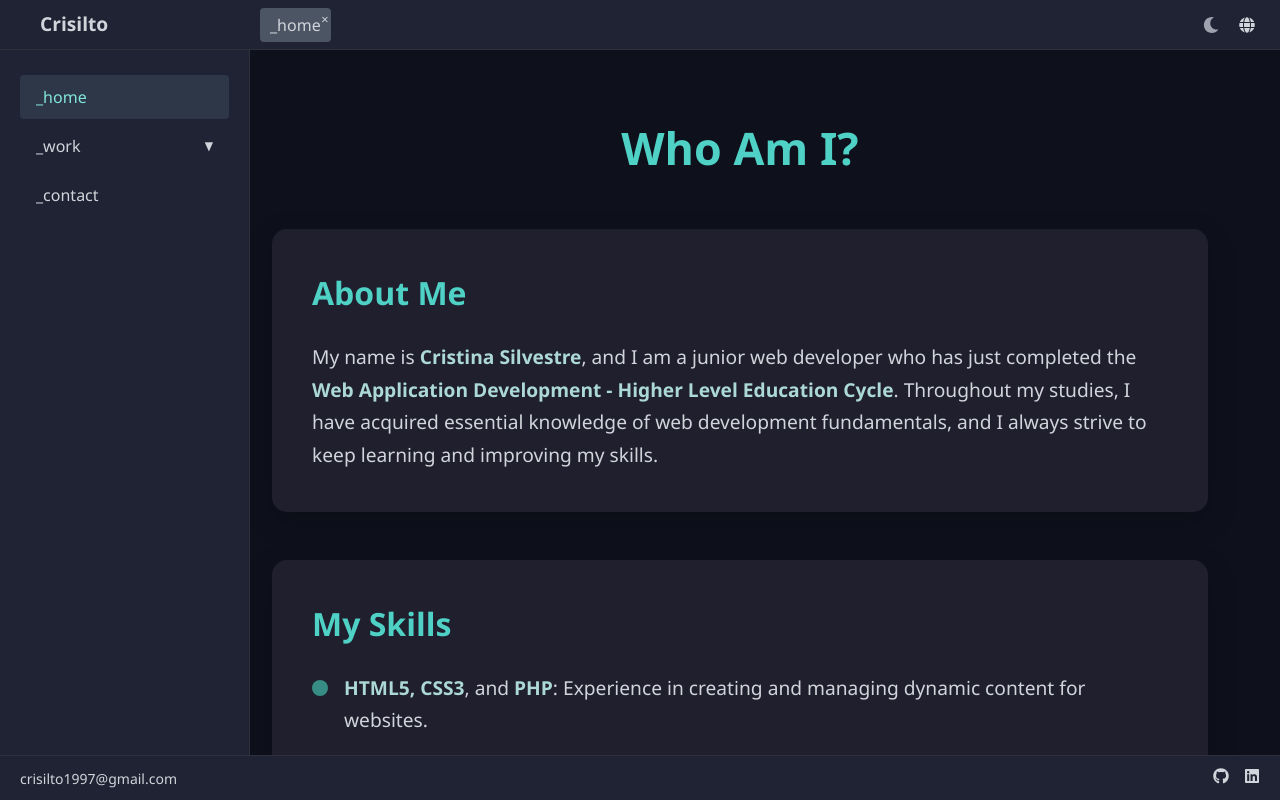
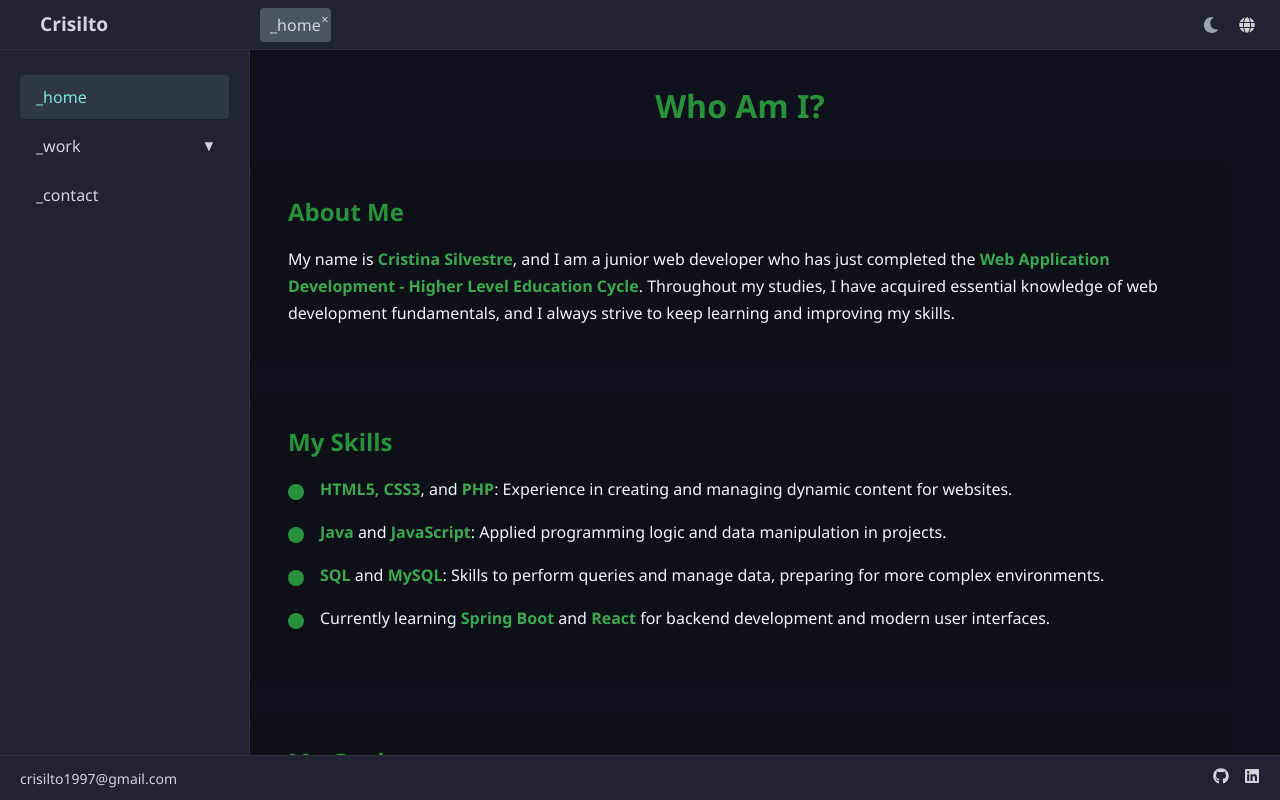
Before and after one commit to crisilto/portfolio, a React (Vite) app: page /bio in a window 1280 px wide. Built offline with nearby package versions, Linux system fonts and the light colour scheme.

Commit message:
Adding variables to CSS and including the first of them in the Bio.css file.

```diff
--- a/src/styles/Bio.css
+++ b/src/styles/Bio.css
@@ -1,29 +1,29 @@
 .bio-container {
-  padding: 4rem 2rem;
-  color: #d1d5db;
+  padding: var(--spacing-lg) var(--spacing-md);
+  color: var(--text-primary-color);
   max-width: 1000px;
   margin: 0 auto;
 }
 
 .bio-title {
-  font-size: 2.8rem;
+  font-size: var(--font-size-xxl);
   font-weight: bold;
-  color: #4fd1c5;
+  color: var(--accent-color);
   text-align: center;
-  margin-bottom: 3rem;
+  margin-bottom: var(--spacing-lg);
 }
 
 .bio-content {
   display: flex;
   flex-direction: column;
-  gap: 3rem;
+  gap: var(--spacing-lg);
 }
 
 .bio-section {
-  background-color: #1f1f2e;
-  padding: 2.5rem;
-  border-radius: 15px;
-  box-shadow: 0px 10px 30px rgba(0, 0, 0, 0.2);
+  background-color: var(--background-color);
+  padding: var(--spacing-lg);
+  border-radius: var(--border-radius);
+  box-shadow: var(--box-shadow-medium);
   position: relative;
   overflow: hidden;
   transition: transform 0.3s, box-shadow 0.3s;
@@ -31,25 +31,25 @@
 
 .bio-section:hover {
   transform: translateY(-10px);
-  box-shadow: 0px 20px 40px rgba(0, 0, 0, 0.3);
+  box-shadow: var(--box-shadow-dark);
 }
 
 .bio-section h3 {
-  font-size: 2rem;
-  color: #4fd1c5;
-  margin-bottom: 1.5rem;
+  font-size: var(--font-size-xl);
+  color: var(--accent-color);
+  margin-bottom: var(--spacing-md);
   position: relative;
 }
 
 .bio-section p,
 .bio-section ul {
-  font-size: 1.2rem;
+  font-size: var(--font-size-md);
   line-height: 1.7;
 }
 
 .bio-keyword {
   font-weight: bold;
-  color: #acd9d5;
+  color: var(--accent-hover-color);
 }
 
 .bio-section ul {
@@ -59,8 +59,8 @@
 
 .bio-section ul li {
   position: relative;
-  padding-left: 2rem;
-  margin-bottom: 1.5rem;
+  padding-left: var(--spacing-lg);
+  margin-bottom: var(--spacing-md);
 }
 
 .bio-section ul li::before {
@@ -70,20 +70,20 @@
   top: 0.5rem;
   width: 1rem;
   height: 1rem;
-  background-color: #378d84;
+  background-color: var(--accent-color);
   border-radius: 50%;
 }
 
 .download-cv-btn {
-  background-color: #4fd1c5;
-  color: #ffffff;
-  padding: 1rem 2rem;
-  border-radius: 10px;
+  background-color: var(--accent-color);
+  color: var(--text-primary-color);
+  padding: var(--spacing-md) var(--spacing-lg);
+  border-radius: var(--border-radius);
   text-align: center;
   text-decoration: none;
   font-weight: bold;
   transition: background-color 0.3s, transform 0.3s;
-  margin-top: 3rem;
+  margin-top: var(--spacing-lg);
   max-width: 200px;
   margin-left: auto;
   margin-right: auto;
@@ -91,19 +91,19 @@
 }
 
 .download-cv-btn:hover {
-  background-color: #4fd1c5;
+  background-color: var(--accent-hover-color);
   transform: translateY(-5px);
 }
 
 .hover-cats {
   position: relative;
-  color: #81e6d9;
+  color: var(--accent-color);
   cursor: pointer;
   transition: color 0.3s ease;
 }
 
 .hover-cats:hover {
-  color: #4fd1c5;
+  color: var(--accent-hover-color);
 }
 
 .hover-cats:hover::after {
@@ -117,8 +117,8 @@
   background-image: url('/pets.jpg');
   background-size: cover;
   background-position: center;
-  border-radius: 10px;
-  box-shadow: 0 4px 8px rgba(0, 0, 0, 0.3);
+  border-radius: var(--border-radius);
+  box-shadow: var(--box-shadow-light);
   opacity: 0;
   animation: fadeIn 0.5s forwards;
 }
@@ -136,29 +136,29 @@
 
 @media (max-width: 768px) {
   .bio-container {
-    padding: 2rem 1rem;
+    padding: var(--spacing-md) var(--spacing-sm);
   }
 
   .bio-title {
-    font-size: 2.2rem;
-    margin-bottom: 2rem;
+    font-size: var(--font-size-xl);
+    margin-bottom: var(--spacing-md);
   }
 
   .bio-section {
-    padding: 1.5rem;
+    padding: var(--spacing-md);
   }
 
   .bio-section h3 {
-    font-size: 1.8rem;
+    font-size: var(--font-size-lg);
   }
 
   .bio-section p,
   .bio-section ul {
-    font-size: 1.1rem;
+    font-size: var(--font-size-md);
   }
 
   .download-cv-btn {
-    font-size: 1rem;
-    padding: 0.8rem 1.5rem;
+    font-size: var(--font-size-md);
+    padding: var(--spacing-sm) var(--spacing-md);
   }
 }
--- a/src/styles/variables.css
+++ b/src/styles/variables.css
@@ -1,26 +1,73 @@
 :root {
-  --bg-color: #0d1117;
-  --section-bg-color: #161b22;
-  --text-color: #c9d1d9;
-  --muted-text-color: #8b949e;
-  --primary-color: #58a6ff;
-  --border-color: #30363d;
-  --hover-color: #1f6feb;
-  --accent-color: #3fb950;
-  --error-color: #f85149;
-
   --border-radius: 8px;
   --font-family: 'Segoe UI', Tahoma, Geneva, Verdana, sans-serif;
+
+
+  --background-color: #0D1117;
+  --text-primary-color: #F0F6FC;
+
+
+  --nav-bg-color: #010409;
+  --nav-border-color: #3C434D;
+  --nav-hover-bg-color: #161B22;
+
+
+  --button-bg-color: #262C36;
+  --button-hover-bg-color: #303744;
+  --button-text-color: #F0F6FC;
+  --icon-color: #9198A1;
+  --icon-hover-color: #B0B6BF;
+
+
+  --accent-color: #29903B;
+  --accent-hover-color: #3BA850;
+  --link-color: #4493F8;
+  --link-hover-color: #63A5FA;
+
+
+  --spacing-xs: 4px;
+  --spacing-sm: 8px;
+  --spacing-md: 16px;
+  --spacing-lg: 32px;
+  --spacing-xl: 64px;
+
+  --container-max-width: 1200px;
+  --container-padding: 20px;
+
+
+  --font-size-xs: 12px;
+  --font-size-sm: 14px;
+  --font-size-md: 16px;
+  --font-size-lg: 18px;
+  --font-size-xl: 24px;
+  --font-size-xxl: 32px;
+
+
+  --box-shadow-light: 0 2px 4px rgba(0, 0, 0, 0.1);
+  --box-shadow-medium: 0 4px 8px rgba(0, 0, 0, 0.2);
+  --box-shadow-dark: 0 6px 12px rgba(0, 0, 0, 0.3);
 }
 
 [data-theme="light"] {
-  --bg-color: #f6f8fa;
-  --section-bg-color: #ffffff;
-  --text-color: #24292e;
-  --muted-text-color: #57606a;
-  --primary-color: #0969da;
-  --border-color: #d0d7de;
-  --hover-color: #005cc5;
-  --accent-color: #2da44e;
-  --error-color: #cf222e;
+
+  --background-color: #FFFFFF;
+  --text-primary-color: #1F2328;
+
+
+  --nav-bg-color: #F6F8FA;
+  --nav-border-color: #D0D8E0;
+  --nav-hover-bg-color: #E5E7EB;
+
+
+  --button-bg-color: #EFF2F5;
+  --button-hover-bg-color: #DDE2E6;
+  --button-text-color: #25292E;
+  --icon-color: #59636E;
+  --icon-hover-color: #6B7480;
+
+
+  --accent-color: #1C8139;
+  --accent-hover-color: #2D954A;
+  --link-color: #0969DA;
+  --link-hover-color: #2B7CE4;
 }
```
